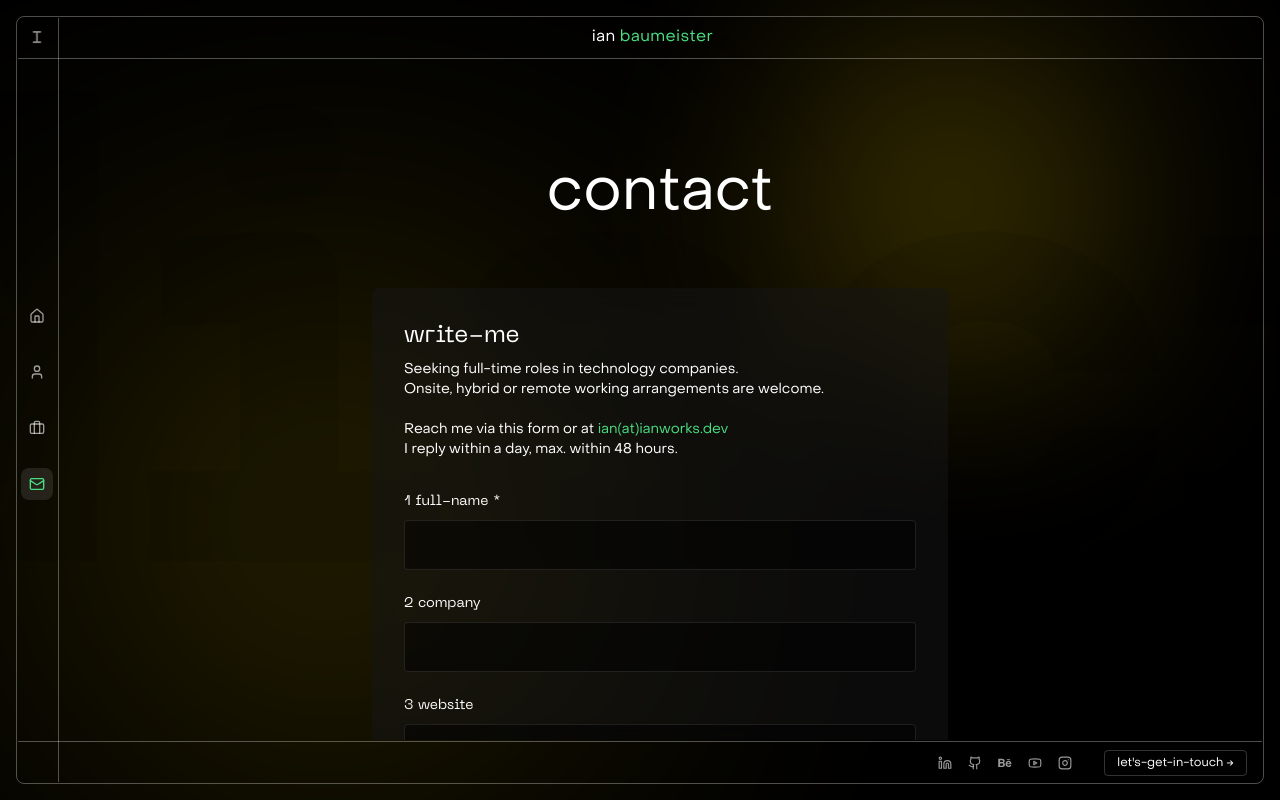
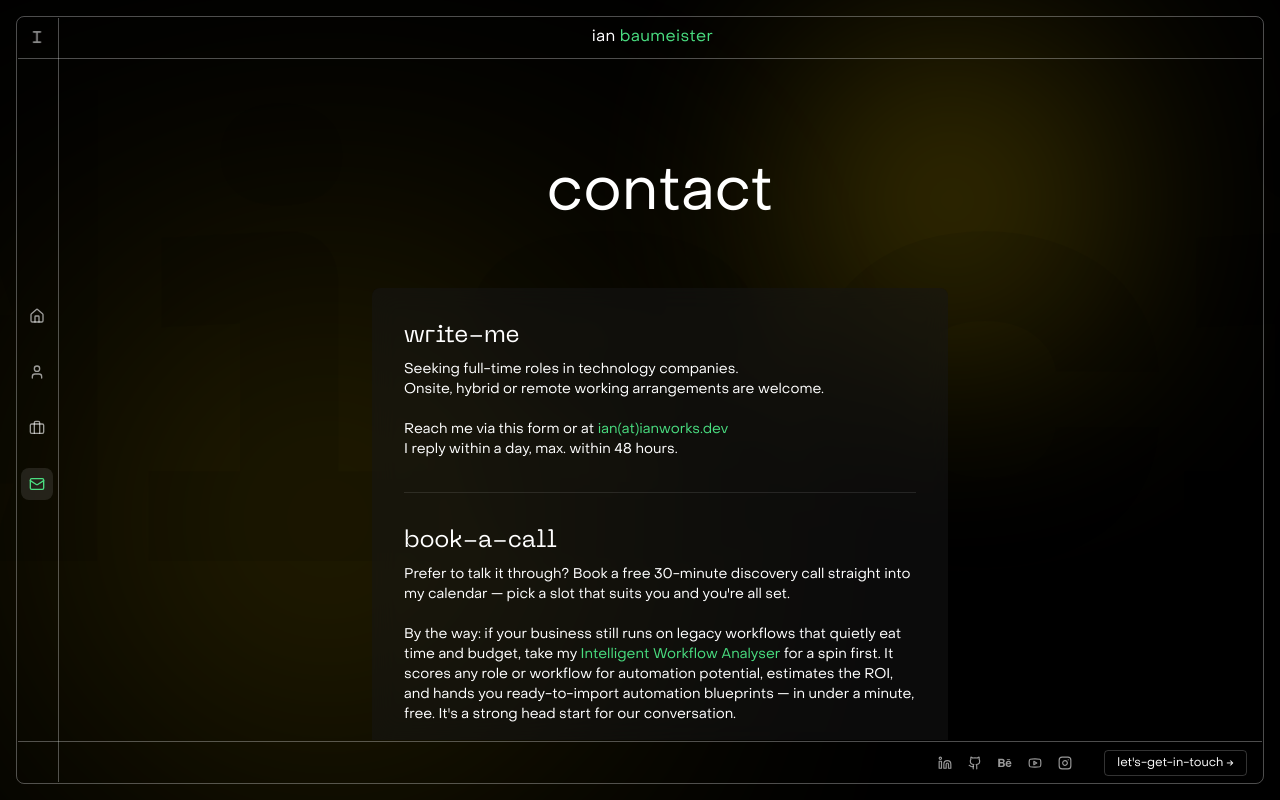
Before and after one commit to ibxibx/portfolio-react, a React (Create React App) app: page /#/work in a window 1280 px wide. Both pictures are taken after a click on the button "let's-get-in-touch →". Built offline with nearby package versions, Linux system fonts and the light colour scheme; no server answers.

Commit message:
Contact: add Calendly booking CTA + WorkScanAI intro; hero refinements

```diff
--- /dev/null
+++ b/src/constants/links.js
@@ -0,0 +1,18 @@
+// Central place for external links used across the site.
+// Swap these constants to change destinations without touching markup.
+
+// 30-minute discovery call. Same event used by the WorkScanAI report CTA.
+const CALENDLY_BASE = "https://calendly.com/ian-ianworks/30min";
+
+// Attribute bookings back to the surface that drove them, so you can tell a
+// cold contact-page booking from a warm post-enquiry one.
+const withSource = (content) =>
+  `${CALENDLY_BASE}?utm_source=ianworks&utm_medium=website&utm_campaign=contact&utm_content=${content}`;
+
+// Booking CTA on the contact page itself.
+export const CALENDLY_URL = withSource("contact-page");
+
+// Booking CTA shown after the contact form is successfully submitted.
+export const CALENDLY_URL_AFTER_ENQUIRY = withSource("form-success");
+
+export const WORKSCANAI_URL = "https://workscanai.vercel.app";
--- a/src/pages/Contact.jsx
+++ b/src/pages/Contact.jsx
@@ -3,6 +3,7 @@ import { motion } from "framer-motion";
 import emailjs from "@emailjs/browser";
 import PrivacyPolicyModal from "./PrivacyPolicyModal";
 import SuccessModal from "./SuccessModal";
+import { CALENDLY_URL, WORKSCANAI_URL } from "../constants/links";
 
 const Contact = () => {
   const [formData, setFormData] = useState({
@@ -97,6 +98,39 @@ const Contact = () => {
                 </span>
                 <br />I reply within a day, max. within 48 hours.
               </p>
+            </div>
+
+            <div className="mb-8 pt-8 border-t border-white/10">
+              <h2 className="text-2xl font-mono mb-2">book-a-call</h2>
+              <p className="text-sm font-neue-machina">
+                Prefer to talk it through? Book a free 30-minute discovery call
+                straight into my calendar — pick a slot that suits you and
+                you're all set.
+                <br />
+                <br />
+                By the way: if your business still runs on legacy workflows that
+                quietly eat time and budget, take my{" "}
+                <a
+                  href={WORKSCANAI_URL}
+                  target="_blank"
+                  rel="noopener noreferrer"
+                  className="text-primary hover:underline"
+                >
+                  Intelligent Workflow Analyser
+                </a>{" "}
+                for a spin first. It scores any role or workflow for automation
+                potential, estimates the ROI, and hands you ready-to-import
+                automation blueprints — in under a minute, free. It's a strong
+                head start for our conversation.
+              </p>
+              <a
+                href={CALENDLY_URL}
+                target="_blank"
+                rel="noopener noreferrer"
+                className="inline-block mt-6 px-6 py-2 font-mono bg-black/50 border border-white/10 rounded hover:bg-white/5 transition-colors duration-200"
+              >
+                schedule-30-min →
+              </a>
             </div>
 
             <form onSubmit={handleSubmit} className="space-y-6 font-mono">
--- a/src/pages/SuccessModal.jsx
+++ b/src/pages/SuccessModal.jsx
@@ -2,6 +2,7 @@ import React, { useState, useEffect } from "react";
 import { motion, AnimatePresence } from "framer-motion";
 import { X } from "lucide-react";
 import Confetti from "react-confetti";
+import { CALENDLY_URL_AFTER_ENQUIRY, WORKSCANAI_URL } from "../constants/links";
 
 const SuccessModal = ({ isOpen, onClose }) => {
   const [windowSize, setWindowSize] = useState({
@@ -67,16 +68,48 @@ const SuccessModal = ({ isOpen, onClose }) => {
                 <br />
                 (maximum 48 hours if over the weekend time).
               </p>
+
+              <div className="pt-6 border-t border-white/10 space-y-4">
+                <h3 className="text-lg font-mono">one-more-step</h3>
+                <p className="text-sm font-neue-machina">
+                  Want to move faster? Pick a time for a free 30-minute
+                  discovery call and you're set — no back-and-forth needed.
+                </p>
+                <p className="text-sm font-neue-machina">
+                  And if you're looking to modernise old systems that eat time
+                  and money, my{" "}
+                  <a
+                    href={WORKSCANAI_URL}
+                    target="_blank"
+                    rel="noopener noreferrer"
+                    className="text-primary hover:underline"
+                  >
+                    Intelligent Workflow Analyser
+                  </a>{" "}
+                  scores your workflows for automation potential and ROI in
+                  under a minute — a great way to arrive at our call already one
+                  step ahead.
+                </p>
+              </div>
             </div>
           </div>
 
-          <div className="mt-8 flex justify-end">
+          <div className="mt-8 flex flex-col sm:flex-row justify-end items-stretch sm:items-center gap-3">
             <button
               onClick={onClose}
               className="px-6 py-2 bg-black/50 border border-white/10 rounded hover:bg-white/5 transition-colors duration-200"
             >
               ok →
             </button>
+            <a
+              href={CALENDLY_URL_AFTER_ENQUIRY}
+              target="_blank"
+              rel="noopener noreferrer"
+              onClick={onClose}
+              className="px-6 py-2 text-center bg-primary/10 border border-primary/40 text-primary rounded hover:bg-primary/20 transition-colors duration-200"
+            >
+              schedule-30-min →
+            </a>
           </div>
         </motion.div>
       </motion.div>
```
